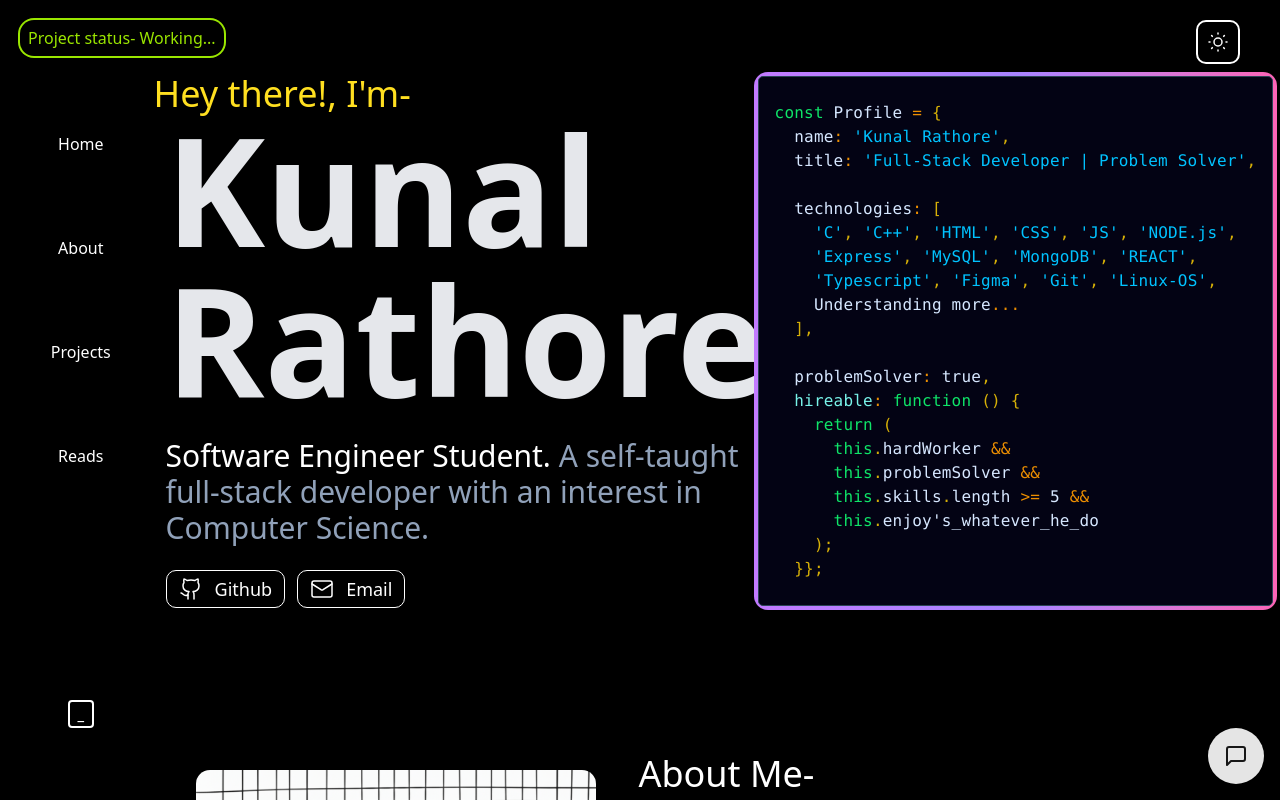
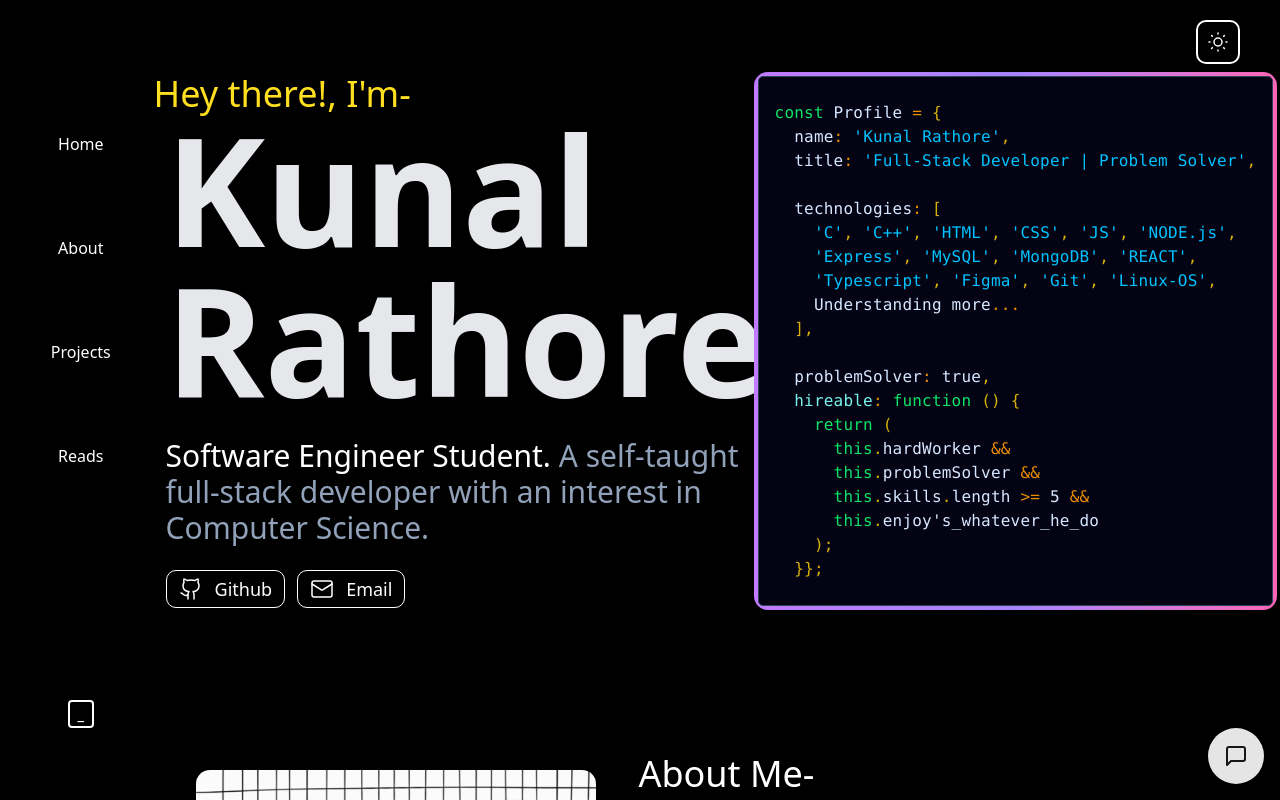
Before and after one commit to kunal-rathore-111/Portfolio_React-v1, a React (Vite) app: page / in a window 1280 px wide. Shown: the top 800 px of the page. Built offline with nearby package versions, Linux system fonts and the light colour scheme; grey boxes are pictures that could not be loaded.

Commit message:
Update App.jsx

```diff
--- a/src/App.jsx
+++ b/src/App.jsx
@@ -37,8 +37,8 @@ export default function App() {
                 <ChatBubble />
                 <div className="w-screen flex box-border ">
 
-                    <div className="m-5 text-lgflex justify-center fixed gap-2 bg-gray-800  dark:bg-black text-emerald-300 dark:text-lime-400  px-2 py-1.5 ring-2 rounded-xl z-111" > Project status- Working... </div>
-
+                 {/*<div className="m-5 text-lgflex justify-center fixed gap-2 bg-gray-800  dark:bg-black text-emerald-300 dark:text-lime-400  px-2 py-1.5 ring-2 rounded-xl z-111" > Project status- Working... </div>
+ */}
                     {/* dark mode toggle button */}
                     <button className="fixed z-12 dark:bg-black border-2 dark:border-white right-10 top-5 bg-gray-50 p-2 shadow-md rounded-lg transition duration-600 hover:bg-black hover:text-white dark:hover:bg-white dark:hover:text-black"
                         onClick={toggleMode}>
```
